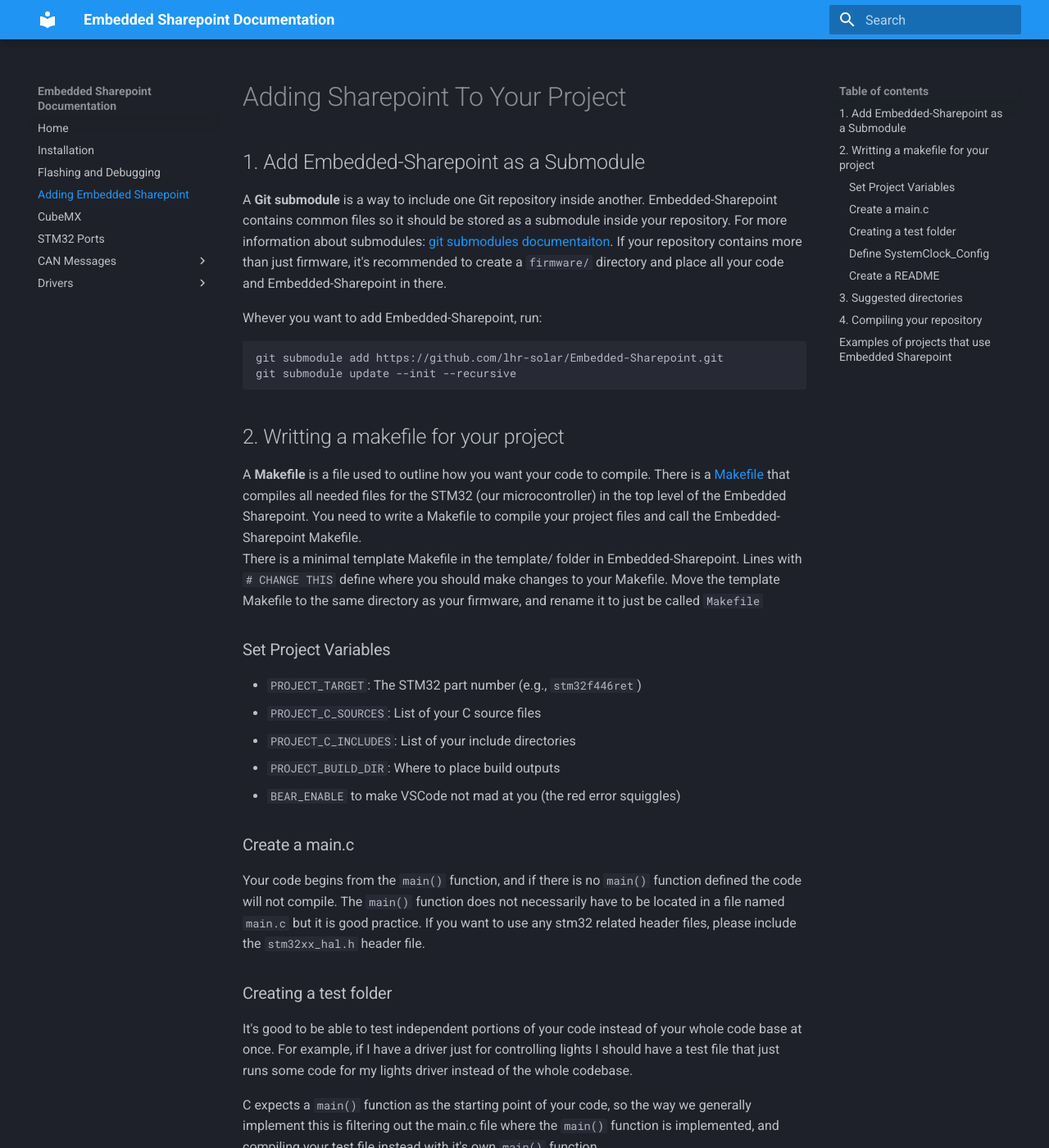
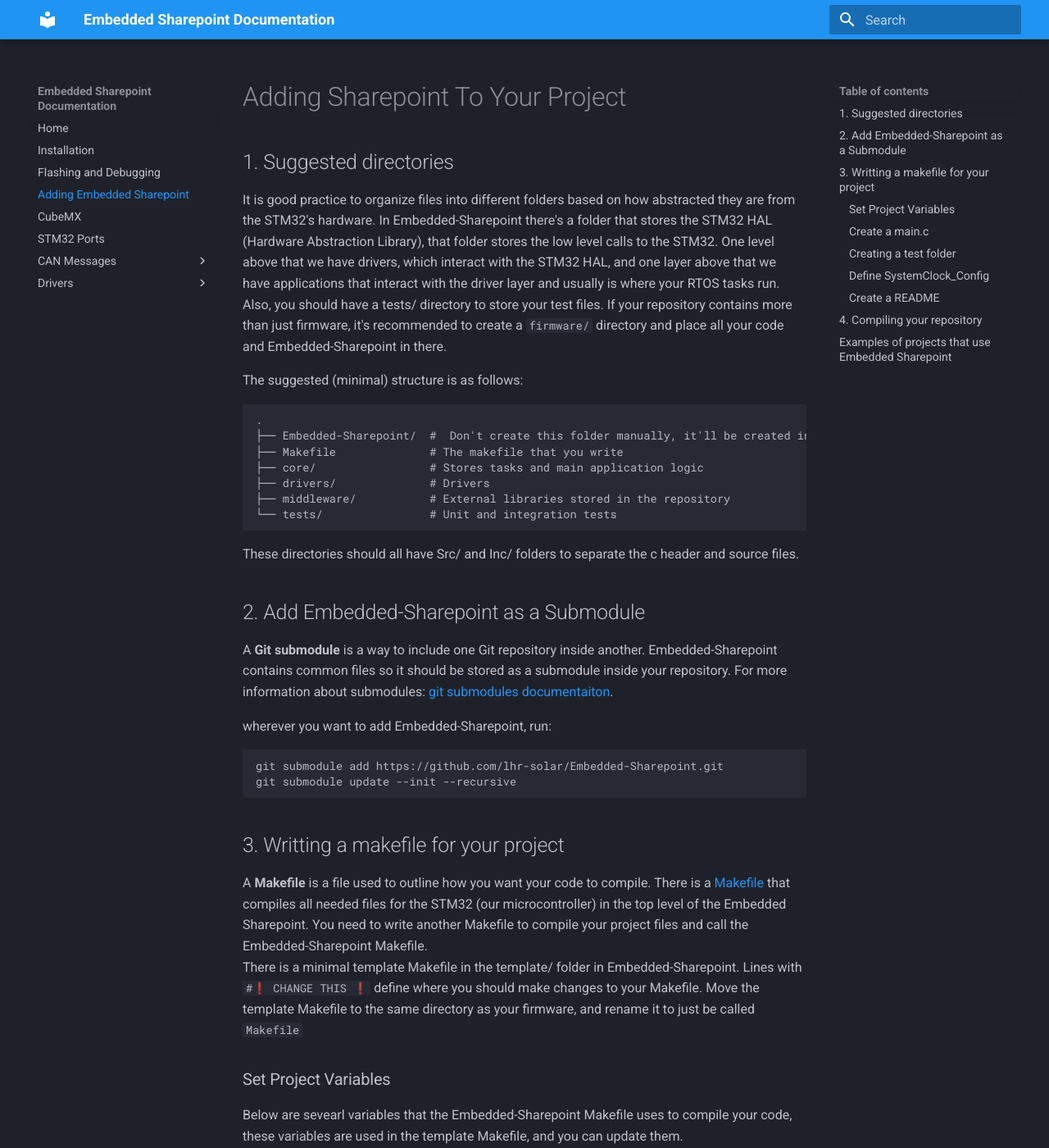
Before and after one commit to lhr-solar/Embedded-Sharepoint, an MkDocs documentation site: the page built from docs/SharepointSubmodule.md, in a window 1280 px wide and 1400 px high. Shown: the whole window at 82% size. Built offline with MkDocs 1.6.1 and Material for MkDocs 9.7.7, drawn with Linux system fonts in a browser that asks for light colours; some of the changed text lies outside the part shown.

Commit message:
add funny emojis

````diff
--- a/docs/SharepointSubmodule.md
+++ b/docs/SharepointSubmodule.md
@@ -1,22 +1,42 @@
 # Adding Sharepoint To Your Project
 
-## 1. Add Embedded-Sharepoint as a Submodule
+## 1. Suggested directories
+It is good practice to organize files into different folders based on how abstracted they are from the STM32's hardware. In Embedded-Sharepoint there's a folder that stores the STM32 HAL (Hardware Abstraction Library), that folder stores the low level calls to the STM32. One level above that we have drivers, which interact with the STM32 HAL, and one layer above that we have applications that interact with the driver layer and usually is where your RTOS tasks run. Also, you should have a tests/ directory to store your test files. If your repository contains more than just firmware, it's recommended to create a `firmware/` directory and place all your code and Embedded-Sharepoint in there.
+
+The suggested (minimal) structure is as follows:
+
+
+```text
+.
+├── Embedded-Sharepoint/  #  Don't create this folder manually, it'll be created in the next step
+├── Makefile              # The makefile that you write
+├── core/                 # Stores tasks and main application logic
+├── drivers/              # Drivers
+├── middleware/           # External libraries stored in the repository
+└── tests/                # Unit and integration tests
+```
+
+These directories should all have Src/ and Inc/ folders to separate the c header and source files.
+
+## 2. Add Embedded-Sharepoint as a Submodule
 A **Git submodule** is a way to include one Git repository inside another.
 Embedded-Sharepoint contains common files so it should be stored as a submodule inside your repository.
-For more information about submodules: [git submodules documentaiton](https://github.blog/open-source/git/working-with-submodules/). If your repository contains more than just firmware, it's recommended to create a `firmware/` directory and place all your code and Embedded-Sharepoint in there.
+For more information about submodules: [git submodules documentaiton](https://github.blog/open-source/git/working-with-submodules/).
 
-Whever you want to add Embedded-Sharepoint, run:
+wherever you want to add Embedded-Sharepoint, run:
 ```sh
 git submodule add https://github.com/lhr-solar/Embedded-Sharepoint.git
 git submodule update --init --recursive
 ```
 
-## 2. Writting a makefile for your project
-A **Makefile** is a file used to outline how you want your code to compile. There is a [Makefile](https://github.com/lhr-solar/Embedded-Sharepoint/blob/main/Makefile) that compiles all needed files for the STM32 (our microcontroller) in the top level of the Embedded Sharepoint. You need to write a Makefile to compile your project files and call the Embedded-Sharepoint Makefile.
-There is a minimal template Makefile in the template/ folder in Embedded-Sharepoint. Lines with `# CHANGE THIS` define where you should make changes to your Makefile. Move the template Makefile to the same directory as your firmware, and rename it to just be called `Makefile`
+## 3. Writting a makefile for your project
+A **Makefile** is a file used to outline how you want your code to compile. There is a [Makefile](https://github.com/lhr-solar/Embedded-Sharepoint/blob/main/Makefile) that compiles all needed files for the STM32 (our microcontroller) in the top level of the Embedded Sharepoint. You need to write another Makefile to compile your project files and call the Embedded-Sharepoint Makefile.
+There is a minimal template Makefile in the template/ folder in Embedded-Sharepoint. Lines with `#❗ CHANGE THIS ❗` define where you should make changes to your Makefile. Move the template Makefile to the same directory as your firmware, and rename it to just be called `Makefile`
 
 
 ### Set Project Variables
+Below are sevearl variables that the Embedded-Sharepoint Makefile uses to compile your code, these variables are used in the template Makefile, and you can update them.
+
 * `PROJECT_TARGET`: The STM32 part number (e.g., `stm32f446ret`)
 * `PROJECT_C_SOURCES`: List of your C source files
 * `PROJECT_C_INCLUDES`: List of your include directories
@@ -28,7 +48,7 @@ Your code begins from the `main()` function, and if there is no `main()` functio
 
 
 ### Creating a test folder
-It's good to be able to test independent portions of your code instead of your whole code base at once. For example, if I have a driver just for controlling lights I should have a test file that just runs some code for my lights driver instead of the whole codebase.
+It's good to be able to test independent portions of your code instead of your whole code base at once. For example, if I have a driver just for controlling lights I should have a test file that just runs some code for my lights driver instead of the whole codebase which could be running a lot of things other than lights.
 
 C expects a `main()` function as the starting point of your code, so the way we generally implement this is filtering out the main.c file where the `main()` function is implemented, and compiling your test file instead with it's own `main()` function.
 
@@ -43,19 +63,6 @@ Generate a new SystemClock_Config in STM32CubeMX and add it to one of your files
 
 ### Create a README
 A README.md file is very important for onboarding instructions, and to outline workflows. A README should explain how to go from cloning a repository to how to contribute code. The more descriptive the better!
-
-## 3. Suggested directories
-It is good practice to organize files into different folders based on how abstracted they are from the STM32's hardware. In Embedded-Sharepoint there's a folder that stores the STM32 HAL (Hardware Abstraction Library), that folder stores the low level calls to the STM32. One level above that we have drivers, which interact with the STM32 HAL, and one layer above that we have applications that interact with the driver layer and usually is where your RTOS tasks run. Also, you should have a tests/ directory to store your test files.
-
-The suggested (minimal) structure is as follows:
-
-* core (stores tasks and main)
-* drivers (stores drivers that interact with HAL, should be thread safe)
-* middleware (external libraries that you're storing in your repository)
-* tests (test files)
-* Makefile
-
-These directories should all have Src/ and Inc/ folders to separate the c header and source files.
 
 ## 4. Compiling your repository
 Code compilation must be done in a nix shell, in Embedded-Sharepoint you can normally just run
````
Also changed, not shown: 2 other files.
